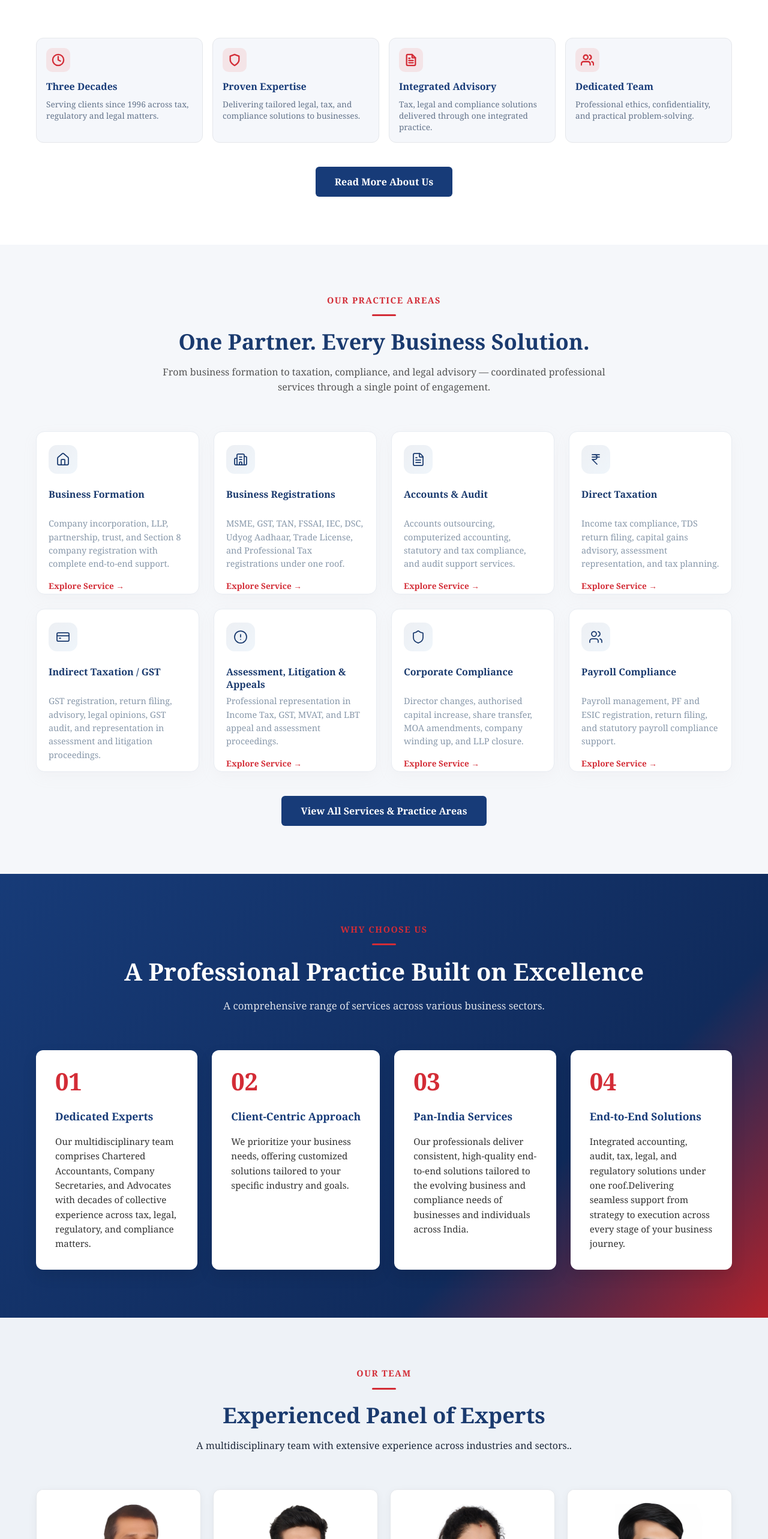
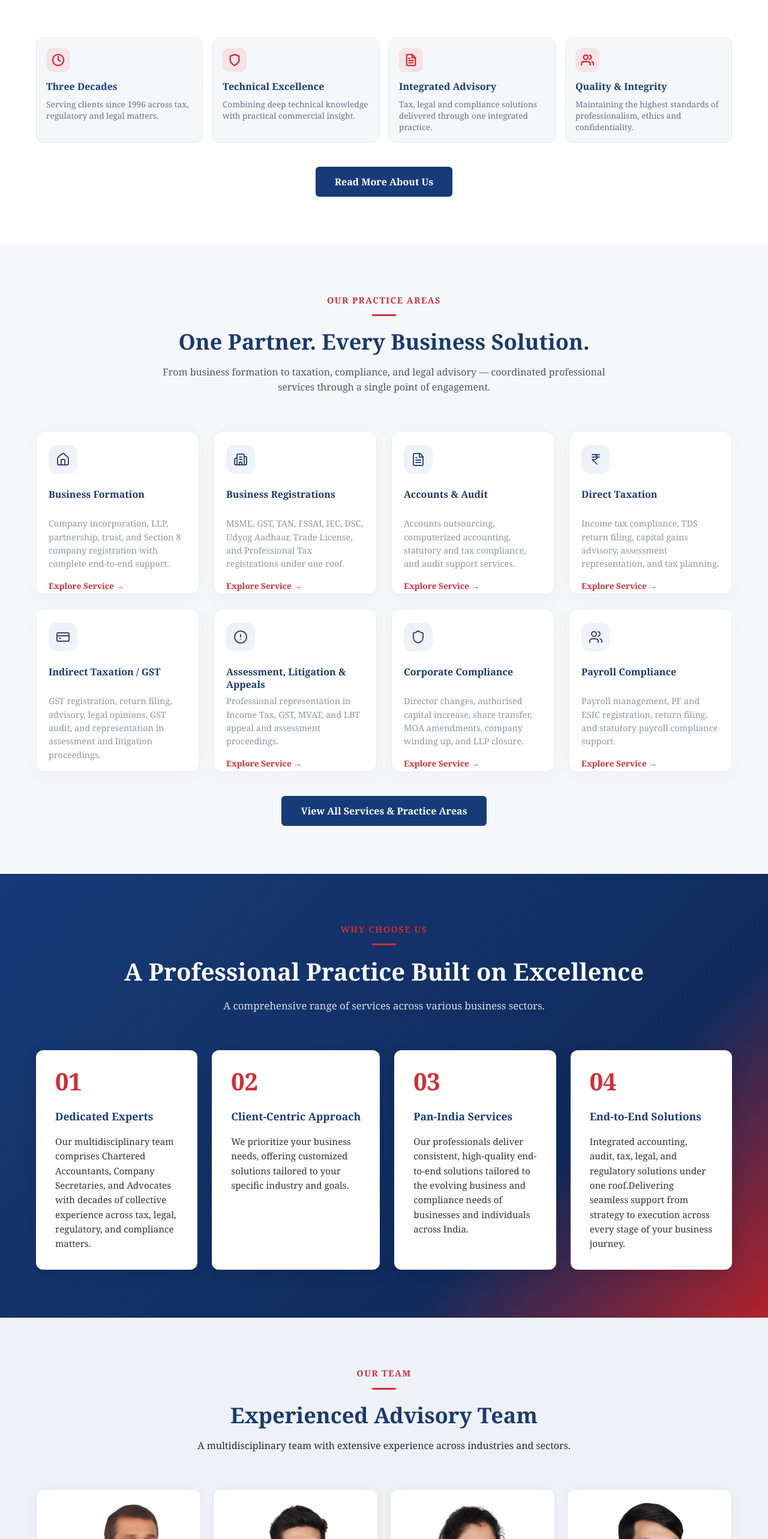
Before and after one commit to Aditya-osa/Taxlegal-new, a React app: page / in a window 1280 px wide. Shown: the part 1780-4346 px from the top of the page at 60% size. Built offline with nearby package versions, Linux system fonts and the light colour scheme; the HTML template or start-up script is replaced by a standard one.

Commit message:
content update

```diff
--- a/src/components/HomePage/AboutSection.jsx
+++ b/src/components/HomePage/AboutSection.jsx
@@ -47,8 +47,8 @@ const AboutSection = () => {
             <div className="feature-box-icon">
               <svg xmlns="http://www.w3.org/2000/svg" width="22" height="22" viewBox="0 0 24 24" fill="none" stroke="#D32C36" strokeWidth="2.5" strokeLinecap="round" strokeLinejoin="round"><path d="M12 22s8-4 8-10V5l-8-3-8 3v7c0 6 8 10 8 10z"></path></svg>
             </div>
-            <h4 className="feature-box-title">Proven Expertise</h4>
-            <p className="feature-box-desc">Delivering tailored legal, tax, and compliance solutions to businesses.</p>
+            <h4 className="feature-box-title">Technical Excellence</h4>
+            <p className="feature-box-desc">Combining deep technical knowledge with practical commercial insight.</p>
           </div>
 
           <div className="feature-box">
@@ -63,8 +63,8 @@ const AboutSection = () => {
             <div className="feature-box-icon">
               <svg xmlns="http://www.w3.org/2000/svg" width="22" height="22" viewBox="0 0 24 24" fill="none" stroke="#D32C36" strokeWidth="2.5" strokeLinecap="round" strokeLinejoin="round"><path d="M17 21v-2a4 4 0 0 0-4-4H5a4 4 0 0 0-4 4v2"></path><circle cx="9" cy="7" r="4"></circle><path d="M23 21v-2a4 4 0 0 0-3-3.87"></path><path d="M16 3.13a4 4 0 0 1 0 7.75"></path></svg>
             </div>
-            <h4 className="feature-box-title">Dedicated Team</h4>
-            <p className="feature-box-desc">Professional ethics, confidentiality, and practical problem-solving.</p>
+            <h4 className="feature-box-title">Quality & Integrity</h4>
+            <p className="feature-box-desc">Maintaining the highest standards of professionalism, ethics and confidentiality.</p>
           </div>
         </div>
         <button className="btn-navy" style={{ marginTop: '10px', alignSelf: 'center' }}>Read More About Us</button>
--- a/src/components/HomePage/TeamSection.jsx
+++ b/src/components/HomePage/TeamSection.jsx
@@ -65,9 +65,9 @@ const TeamSection = () => {
             <p className="section-eyebrow">OUR TEAM</p>
             <div className="subtitle-line"></div>
           </div>
-          <h2 className="section-title">Experienced Panel of Experts</h2>
+          <h2 className="section-title">Experienced Advisory Team</h2>
           <p className="team-subtitle">
-            A multidisciplinary team with extensive experience across industries and sectors..
+            A multidisciplinary team with extensive experience across industries and sectors.
           </p>
         </div>
 
```
